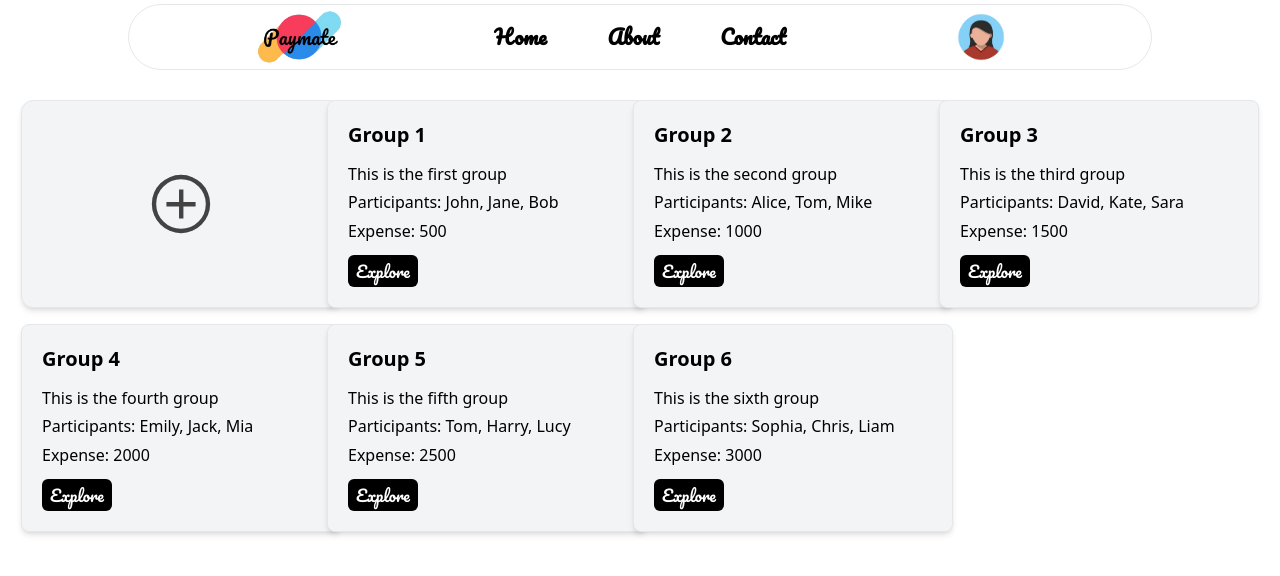
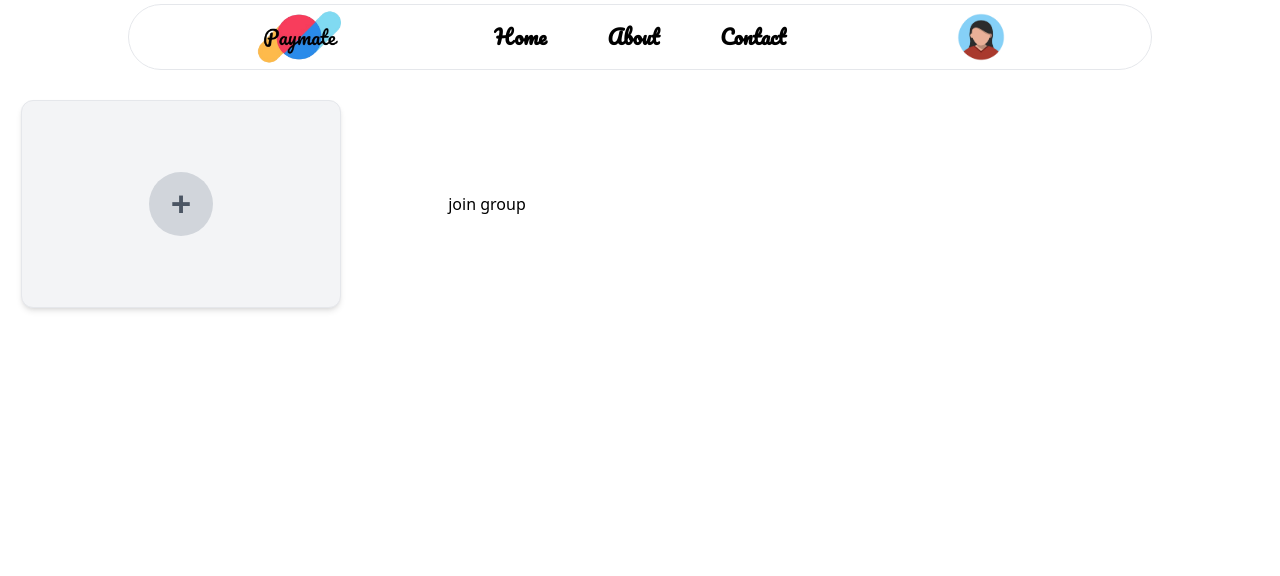
Before and after one commit to GRASiN1/PaymateFrontend, a React (Create React App) app: page /groups in a window 1280 px wide. Shown: the top 576 px of the page. Built offline with nearby package versions, Linux system fonts and the light colour scheme.

Commit message:
completed basic functionality of groups

```diff
--- a/src/components/groupCards/groupCards.jsx
+++ b/src/components/groupCards/groupCards.jsx
@@ -4,7 +4,7 @@ import { useNavigate } from "react-router-dom";
 export default function GroupCards(props) {
   const navigate = useNavigate();
   function handleClick() {
-    navigate(`/groups/${props.id}`, { state: props });
+    navigate(`/groups/${props.id}`, { state: props.groupDetails });
   }
   return (
     <div className="border rounded-lg p-5 bg-gray-100 shadow-md w-80 text-wrap h-52 flex flex-col items-start justify-between">
@@ -12,8 +12,13 @@ export default function GroupCards(props) {
       <p>{props.groupDescription}</p>
       <p>
         <span>Participants: </span>
-        {props.groupMembers.join(", ")}
+        {Array.isArray(props.groupMembers)
+          ? props.groupMembers
+              .map((member) => member?.name || "Unknown")
+              .join(", ")
+          : "No members"}
       </p>
+
       <p>
         <span>Expense: </span>
         {props.tripExpense}
--- a/src/components/groupCards/groupList.jsx
+++ b/src/components/groupCards/groupList.jsx
@@ -1,67 +1,98 @@
-import React from "react";
+import React, { useEffect, useState } from "react";
 import GroupCards from "./groupCards";
+import { useGroups } from "../../contexts/GroupContext";
+import { useNavigate } from "react-router-dom";
 
 export default function GroupList() {
+  const [isModalOpen, setIsModalOpen] = useState(false);
+  const [groupFrom, setGroupForm] = useState({
+    groupTitle: "",
+    groupDescription: "",
+  });
+  const { groups, createGroup } = useGroups();
+  useEffect(() => {}, [groups]);
+  function handleOnChange(e) {
+    setGroupForm({ ...groupFrom, [e.target.name]: e.target.value });
+  }
+  const navigate = useNavigate();
+  function join() {
+    navigate("/groups/join/456");
+  }
+  const handleCreateGroup = async () => {
+    if (!groupFrom.groupTitle.trim()) {
+      alert("Please enter a group name!");
+      return;
+    }
+    await createGroup(groupFrom);
+    setIsModalOpen(false);
+    setGroupForm({
+      groupTitle: "",
+      groupDescription: "",
+    });
+  };
   return (
-    <div className="w-full grid place-items-center grid-cols-1 sm:grid-cols-3 lg:grid-cols-4 gap-4 p-4 ">
-      <div
-        id="defaultCard"
-        className="bg-gray-100 rounded-xl p-4 w-80 h-52 shadow-md border flex justify-center items-center cursor-pointer"
-        onClick={() => {
-          alert("Cliked");
-        }}
-      >
-        <svg
-          xmlns="http://www.w3.org/2000/svg"
-          height={70}
-          viewBox="0 -960 960 960"
-          fill="#434343"
+    <div className="w-full grid place-items-center grid-cols-1 sm:grid-cols-2 lg:grid-cols-3 xl:grid-cols-4 gap-4 p-4 ">
+      <div className="flex flex-col items-center">
+        <div
+          className="bg-gray-100 rounded-xl p-4 w-80 h-52 shadow-md border flex justify-center items-center cursor-pointer"
+          onClick={() => setIsModalOpen(true)}
         >
-          <path d="M453-280h60v-166h167v-60H513v-174h-60v174H280v60h173v166Zm27.27 200q-82.74 0-155.5-31.5Q252-143 197.5-197.5t-86-127.34Q80-397.68 80-480.5t31.5-155.66Q143-709 197.5-763t127.34-85.5Q397.68-880 480.5-880t155.66 31.5Q709-817 763-763t85.5 127Q880-563 880-480.27q0 82.74-31.5 155.5Q817-252 763-197.68q-54 54.31-127 86Q563-80 480.27-80Zm.23-60Q622-140 721-239.5t99-241Q820-622 721.19-721T480-820q-141 0-240.5 98.81T140-480q0 141 99.5 240.5t241 99.5Zm-.5-340Z" />
-        </svg>
+          <div className="w-16 h-16 rounded-full bg-gray-300 flex items-center justify-center">
+            <span className="text-4xl text-gray-600 font-bold">+</span>
+          </div>
+        </div>
+        {isModalOpen && (
+          <div className="fixed inset-0 flex items-center justify-center bg-black bg-opacity-50">
+            <div className="bg-white p-6 rounded-lg shadow-lg w-80">
+              <h2 className="text-xl font-semibold mb-4">Create Group</h2>
+              <input
+                type="text"
+                placeholder="Enter group name"
+                name="groupTitle"
+                className="w-full p-2 border rounded mb-4"
+                value={groupFrom.groupTitle}
+                onChange={handleOnChange}
+              />
+              <input
+                type="text"
+                placeholder="Enter group Description"
+                name="groupDescription"
+                className="w-full p-2 border rounded mb-4"
+                value={groupFrom.groupDescription}
+                onChange={handleOnChange}
+              />
+              <div className="flex justify-end space-x-2">
+                <button
+                  className="px-4 py-2 bg-gray-300 rounded"
+                  onClick={() => setIsModalOpen(false)}
+                >
+                  Cancel
+                </button>
+                <button
+                  className="px-4 py-2 bg-blue-500 text-white rounded"
+                  onClick={handleCreateGroup}
+                >
+                  Create
+                </button>
+              </div>
+            </div>
+          </div>
+        )}
       </div>
-      <GroupCards
-        groupTitle={"Group 1"}
-        groupDescription={"This is the first group"}
-        groupMembers={["John", "Jane", "Bob"]}
-        tripExpense={500}
-        id={1}
-      />
-      <GroupCards
-        groupTitle={"Group 2"}
-        groupDescription={"This is the second group"}
-        groupMembers={["Alice", "Tom", "Mike"]}
-        tripExpense={1000}
-        id={2}
-      />
-      <GroupCards
-        groupTitle={"Group 3"}
-        groupDescription={"This is the third group"}
-        groupMembers={["David", "Kate", "Sara"]}
-        tripExpense={1500}
-        id={3}
-      />
-      <GroupCards
-        groupTitle={"Group 4"}
-        groupDescription={"This is the fourth group"}
-        groupMembers={["Emily", "Jack", "Mia"]}
-        tripExpense={2000}
-        id={4}
-      />
-      <GroupCards
-        groupTitle={"Group 5"}
-        groupDescription={"This is the fifth group"}
-        groupMembers={["Tom", "Harry", "Lucy"]}
-        tripExpense={2500}
-        id={5}
-      />
-      <GroupCards
-        groupTitle={"Group 6"}
-        groupDescription={"This is the sixth group"}
-        groupMembers={["Sophia", "Chris", "Liam"]}
-        tripExpense={3000}
-        id={6}
-      />
+      <button onClick={join}>join group</button>
+      {(groups || []).map((group) => {
+        return (
+          <GroupCards
+            key={group._id}
+            groupTitle={group.groupTitle}
+            groupDescription={group.groupDescription}
+            groupMembers={group.groupMembers}
+            tripExpense={group.totalExpenses}
+            id={group._id}
+            groupDetails={group}
+          />
+        );
+      })}
     </div>
   );
 }
--- /dev/null
+++ b/src/contexts/GroupContext.js
@@ -0,0 +1,133 @@
+import { createContext, useContext, useEffect, useState } from "react";
+import { api, END_POINTS } from "../services/api";
+import { useUser } from "./UserContext";
+
+const GroupContext = createContext();
+
+export const GroupProvider = ({ children }) => {
+  const { user } = useUser();
+  const [groups, setGroups] = useState(() => {
+    const groups = JSON.parse(localStorage.getItem("groups")) || [];
+    return groups;
+  });
+
+  useEffect(() => {
+    if (user) fetchGroups();
+  });
+
+  async function fetchGroups() {
+    const token = localStorage.getItem("authToken");
+    try {
+      const response = await api.get(END_POINTS.GET_GROUPS, {
+        headers: { Authorization: `Bearer ${token}` },
+      });
+      if (response.data.success) {
+        const updatedGroups = response.data.data.groups;
+        setGroups(updatedGroups);
+        // Store in localStorage after state is updated
+        localStorage.setItem("groups", JSON.stringify(updatedGroups));
+      } else {
+        throw new Error(response.data.error);
+      }
+    } catch (error) {
+      console.log("Error fetching groups:", error);
+    }
+  }
+  async function createGroup(groupForm) {
+    const token = localStorage.getItem("authToken");
+    try {
+      const response = await api.post(END_POINTS.CREATE_GROUP, groupForm, {
+        headers: { Authorization: `Bearer ${token}` },
+      });
+      if (response.data.success) {
+        const newGroup = response.data.data.newGroup;
+        // Update state correctly and persist in localStorage
+        setGroups((prevGroups) => {
+          const updatedGroups = [...prevGroups, newGroup];
+          // Save the updated groups to localStorage
+          localStorage.setItem("groups", JSON.stringify(updatedGroups));
+          return updatedGroups;
+        });
+        alert("Group created successfully!");
+      } else {
+        throw new Error(response.data.error);
+      }
+    } catch (error) {
+      console.log("Error creating group:", error);
+    }
+  }
+  async function joinGroup(groupLink) {
+    const token = localStorage.getItem("authToken");
+    try {
+      const response = await api.post(
+        END_POINTS.JOIN_GROUP + groupLink,
+        {},
+        {
+          headers: { Authorization: `Bearer ${token}` },
+        }
+      );
+      if (response.data.success) {
+        const newGroup = response.data.data;
+        setGroups((prevGroups) => {
+          const updatedGroups = [...prevGroups, newGroup];
+          localStorage.setItem("groups", JSON.stringify(updatedGroups));
+          return updatedGroups;
+        });
+        alert("Successfully joined the group!");
+      } else {
+        throw new Error(response.data.error);
+      }
+    } catch (error) {
+      alert(error.message);
+    }
+  }
+  async function closeGroup(groupId) {
+    const token = localStorage.getItem("authToken");
+    try {
+      const response = await api.post(
+        END_POINTS.CLOSE_GROUP + groupId,
+        {},
+        {
+          headers: { Authorization: `Bearer ${token}` },
+        }
+      );
+      if (response.data.success) {
+        const closedGroup = response.data.data;
+        setGroups((prevGroups) => {
+          const updatedGroups = prevGroups.map((group) =>
+            group._id === closedGroup._id ? closedGroup : group
+          );
+          localStorage.setItem("groups", JSON.stringify(updatedGroups));
+          return updatedGroups;
+        });
+        alert("Group closed successfully!");
+      } else {
+        throw new Error(response.data.error);
+      }
+    } catch (error) {
+      console.log("Error closing group:", error);
+    }
+  }
+
+  return (
+    <GroupContext.Provider
+      value={{
+        groups,
+        createGroup,
+        joinGroup,
+        fetchGroups,
+        closeGroup,
+      }}
+    >
+      {children}
+    </GroupContext.Provider>
+  );
+};
+
+export const useGroups = () => {
+  const context = useContext(GroupContext);
+  if (!context) {
+    throw new Error("useGroups must be used within a GroupProvider");
+  }
+  return context;
+};
--- a/src/contexts/UserContext.js
+++ b/src/contexts/UserContext.js
@@ -14,12 +14,10 @@ export const UserProvider = ({ children }) => {
     const fetchUser = async () => {
       const token = localStorage.getItem("authToken");
       if (!token) return;
-
       try {
         const response = await api.get(END_POINTS.GET_USER, {
           headers: { Authorization: `Bearer ${token}` },
         });
-
         if (response.data.success) {
           setUser(response.data.data);
           localStorage.setItem("user", JSON.stringify(response.data.data)); // ✅ Ensure latest data
@@ -33,7 +31,6 @@ export const UserProvider = ({ children }) => {
         setUser(null); // ✅ Reset on error
       }
     };
-
     fetchUser();
   }, []);
   async function loginUser(email, password) {
@@ -73,8 +70,7 @@ export const UserProvider = ({ children }) => {
     }
   }
   function logoutUser() {
-    localStorage.removeItem("authToken");
-    localStorage.removeItem("user");
+    localStorage.clear();
     setUser(null);
   }
   async function updateUser(name, email, number, dob, gender, image) {
--- a/src/index.js
+++ b/src/index.js
@@ -3,11 +3,14 @@ import ReactDOM from "react-dom/client";
 import "./index.css";
 import App from "./App";
 import { UserProvider } from "./contexts/UserContext";
+import { GroupProvider } from "./contexts/GroupContext";
 const root = ReactDOM.createRoot(document.getElementById("root"));
 root.render(
   <React.StrictMode>
     <UserProvider>
-      <App />
+      <GroupProvider>
+        <App />
+      </GroupProvider>
     </UserProvider>
   </React.StrictMode>
 );
--- a/src/pages/home.jsx
+++ b/src/pages/home.jsx
@@ -1,11 +1,12 @@
 import { useEffect, useState, useRef } from "react";
 import { useNavigate } from "react-router-dom";
+import { useUser } from "../contexts/UserContext";
 
 export default function Home({ parentRef, learnBtnRef }) {
   const sectionRef = useRef(null);
   const [isVisible, setIsVisible] = useState(false);
   const navigate = useNavigate();
-  const user = true;
+  const { user } = useUser();
 
   function handleGetStarted() {
     if (user) navigate("/groups");
--- a/src/services/api.js
+++ b/src/services/api.js
@@ -8,6 +8,10 @@ const END_POINTS = {
   UPDATE: "/users/updateUser",
   RESET_PASSWORD: "/users/resetPassword",
   UPLOAD_IMAGE: "/uploads/upload",
+  CREATE_GROUP: "/groups/createGroup",
+  JOIN_GROUP: "/groups/joinGroup/",
+  GET_GROUPS: "/groups/getGroups",
+  CLOSE_GROUP: "/groups/closeGroup/",
 };
 
 const api = axios.create({
@@ -15,6 +19,7 @@ const api = axios.create({
   headers: {
     "Content-Type": "application/json",
   },
+  withCredentials: true,
 });
 
 export { api, END_POINTS };
--- a/src/services/routes.js
+++ b/src/services/routes.js
@@ -11,6 +11,7 @@ import UserDetails from "../components/profile/userDetails/UserDetails";
 import UpdateProfile from "../components/profile/updateProfile/UpdateProfile";
 import ResetPassword from "../components/profile/resetPassword/ResetPassword";
 import Theme from "../components/profile/theme/Theme";
+import JoinGroup from "../components/groupCards/JoinGroup";
 
 const router = createBrowserRouter([
   {
@@ -55,6 +56,10 @@ const router = createBrowserRouter([
         path: "/groups/:id",
         element: <GroupDetail />,
       },
+      {
+        path: "/groups/join/:groupLink",
+        element: <JoinGroup />,
+      },
     ],
   },
   {
```
Also changed, not shown: src/components/groupCards/JoinGroup.jsx (added, +18 -0 lines), src/components/groupCards/groupDetail.jsx (+61 -16 lines).
